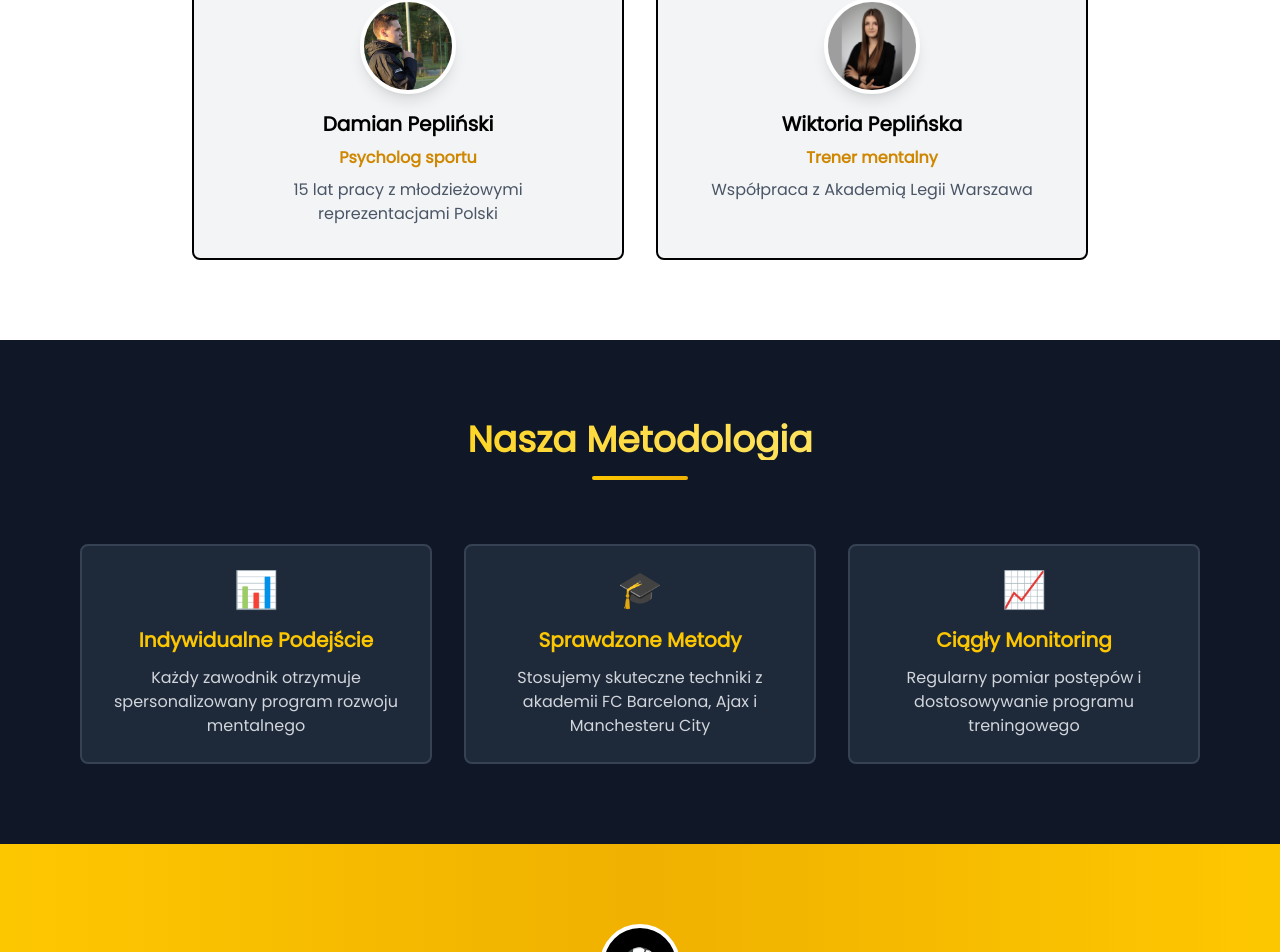
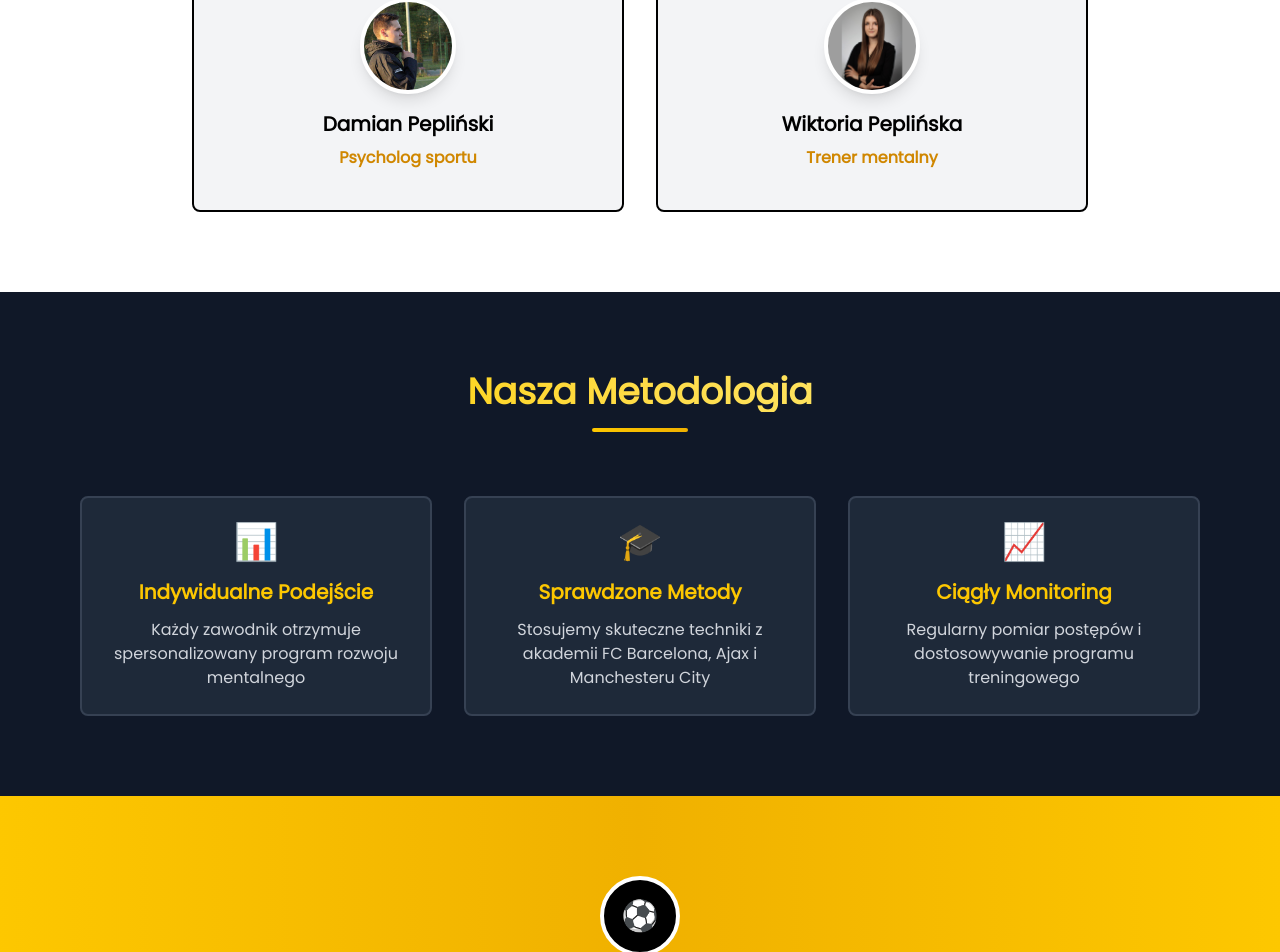
Before and after one commit to Sewex333/Future_site, a React (Vite) app in the folder Future_site/frontend/: page /treningi-mentalne in a window 1280 px wide. Shown: the part 1975-2927 px from the top of the page. Built offline with nearby package versions, Linux system fonts and the light colour scheme.

Commit message:
dokonczenie

```diff
--- a/Future_site/frontend/src/pages/Obozy.jsx
+++ b/Future_site/frontend/src/pages/Obozy.jsx
@@ -11,7 +11,7 @@ const Obozy = () => {
   useEffect(() => {
   const fetchObozy = async () => {
     try {
-      const response = await fetch("/api/obozy");
+      const response = await fetch("http://localhost:8000/api/obozy");
       const data = await response.json();
       setObozy(data.filter(item => item.type === 'oboz'));
       setPolkolonie(data.filter(item => item.type === 'polkolonia'));
--- a/Future_site/frontend/src/pages/TreningiMentalne.jsx
+++ b/Future_site/frontend/src/pages/TreningiMentalne.jsx
@@ -59,13 +59,11 @@ const TreningiMentalne = () => {
     {
       nazwa: "Damian Pepliński",
       specjalizacja: "Psycholog sportu",
-      doswiadczenie: "15 lat pracy z młodzieżowymi reprezentacjami Polski",
       zdjecie: "/damian_peplinski.jpg"
     },
     {
       nazwa: "Wiktoria Peplińska",
       specjalizacja: "Trener mentalny",
-      doswiadczenie: "Współpraca z Akademią Legii Warszawa",
       zdjecie: "/w_peplinska.png"
     }
   ];
```
Also changed, not shown: Future_site/frontend/public/obozy.png (added), Future_site/frontend/public/polkolonie.png (added).
